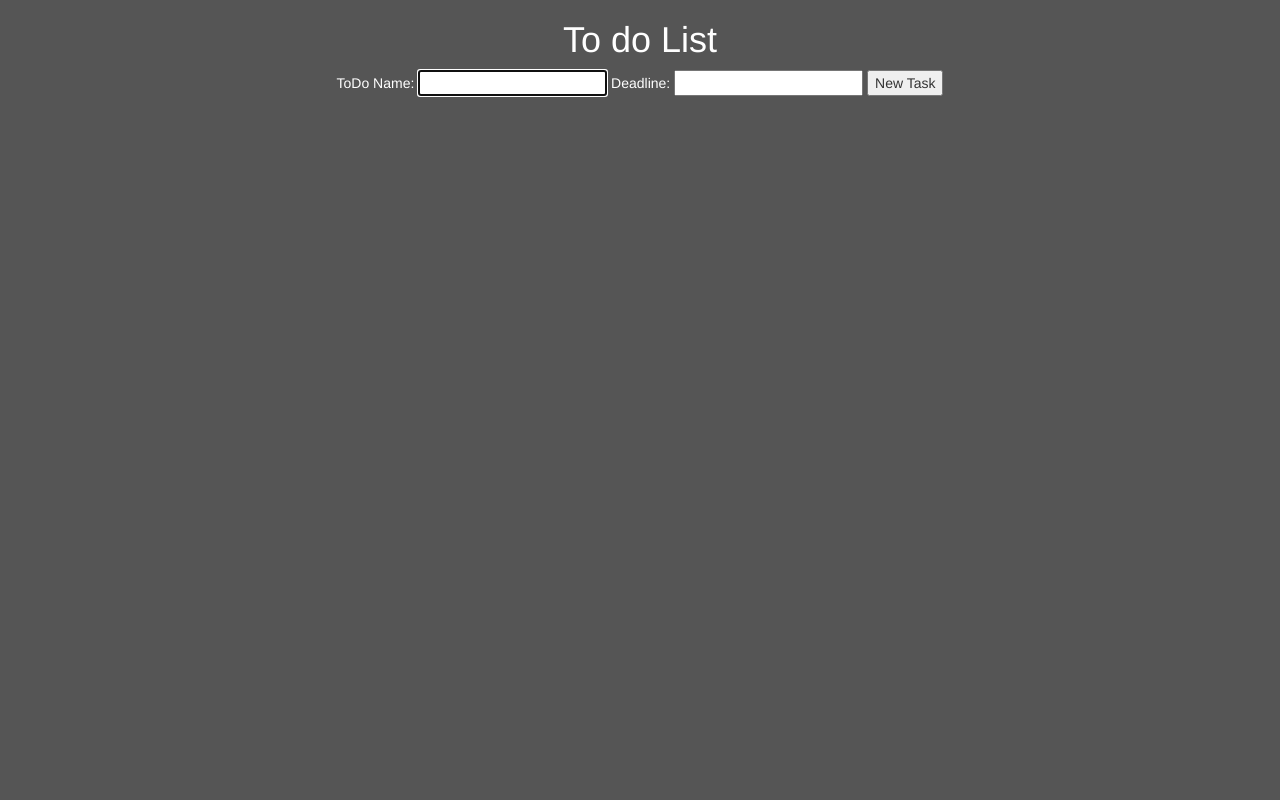
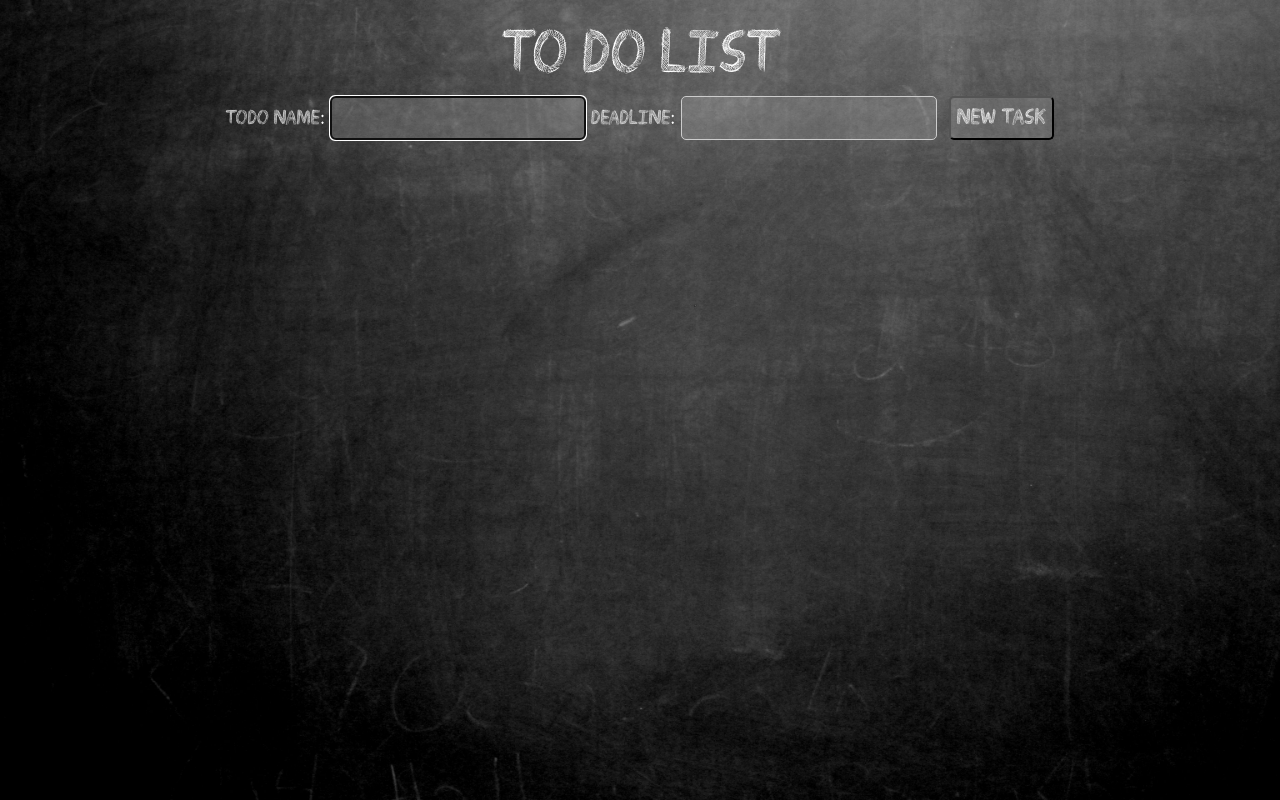
Before and after one commit to Sebon1980/2doApp, a plain HTML site: page index.html in a window 1280 px wide. Drawn offline with nearby package versions, Linux system fonts and the light colour scheme.

Commit message:
some styling

```diff
--- a/css/style.css
+++ b/css/style.css
@@ -1,6 +1,14 @@
+@font-face {
+	font-family:'Drawing_Guides';
+	src: url('../fonts/Drawing_Guides.ttf')
+}
+
 body {
-	background-color: #555;
+	background-image: url("../images/chalkboard.jpg");
+	background-size: cover;
 	color: #fff;
+	font-family:'Drawing_Guides', "Helvetica Neue", Helvetica, Arial, sans-serif;
+	font-size:2em;
 }
 
 textarea {
@@ -9,11 +17,20 @@ textarea {
 }
 
 button {
-	color: #333
+	color: #333 border: 1px solid #ccc;
+	background: rgb(200, 200, 200); /* Fall-back for browsers that don't
+                                    support rgba */
+	background: rgba(200, 200, 200, .2);
+	border-radius: 5px;
+	color: #fff;
+	font-size: 110%;
+	height: 2em;
+	margin-left: 7px;
 }
 
 h1 {
 	text-align: center;
+	font-size:3em !important;
 }
 
 ul {
@@ -26,10 +43,17 @@ ul {
 
 li {
 	border: 1px solid #ccc;
-	background-color: #eee;
+	background: rgb(200, 200, 200); /* Fall-back for browsers that don't
+                                    support rgba */
+	background: rgba(200, 200, 200, .2);
+	border-radius: 5px;
 	padding: 5px;
-	color: #000;
-	font-size: 100%;
+	padding-top: 8px;
+	padding-bottom: 10px; color : #fff;
+	font-size: 110%;
+	margin-bottom: 3px;
+	height: 50px;
+	color: #fff;
 }
 
 p {
@@ -72,7 +96,14 @@ p {
 }
 
 #inTaskText, #datepicker {
-	color: #333;
+	border: 1px solid #ccc;
+	background: rgb(200, 200, 200); /* Fall-back for browsers that don't
+                                    support rgba */
+	background: rgba(200, 200, 200, .2);
+	border-radius: 5px;
+	padding: 5px;
+	color: #fff;
+	font-size: 110%;
 }
 
 #btnDetail, #btnDel {
@@ -91,10 +122,6 @@ p {
 }
 
 #todoList {
-	padding: 0px;
-}
-
-#deadlineList {
 	padding: 0px;
 }
 
--- a/index.html
+++ b/index.html
@@ -10,7 +10,7 @@
 <link href="css/style.css" rel="stylesheet" />
 <link rel="stylesheet"
 	href="http://code.jquery.com/ui/1.11.4/themes/smoothness/jquery-ui.css">
-
+<link href="fonts/DK_Crayon_Crumble.ttf">
 <script type='text/javascript' src="js/mustache.js"></script>
 <script type='text/javascript' src="js/jquery-1.12.3.js"></script>
 <script type='text/javascript' src="js/bootstrap.min.js"></script>
@@ -52,7 +52,7 @@
 		</div>
 	</div>
 	<div class="container center-block">
-		<h1 class="center animated pulse">To do List</h1>
+		<h1 class="center animated flip">To do List</h1>
 		<div class="container center-block col-md-12" id="inputHeader">
 			<p>
 				ToDo Name: <input type="text" id="inTaskText" /> Deadline: <input
--- a/js/todos.js
+++ b/js/todos.js
@@ -110,7 +110,7 @@ function updateTaskStatus(x) {
 	} else {
 		TaskText.css("text-decoration", "none");
 		TaskText.css("font-weight", "300");
-		TaskText.css("color", "#000")
+		TaskText.css("color", "#fff")
 	}
 }
 
```
Also changed, not shown: fonts/DK_Crayon_Crumble.ttf (added), fonts/Drawing_Guides.ttf (added), images/chalkboard.jpg (added).
